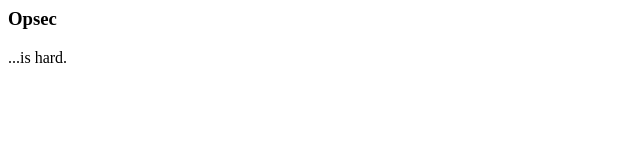
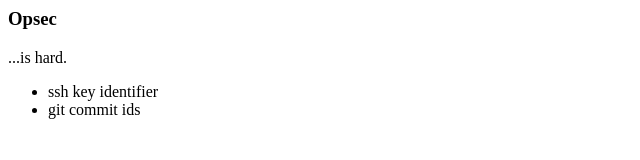
Before and after one commit to yydesa/yydesa.github.io, a plain HTML site: page index.html in a window 1280 px wide. Shown: the whole page, without its empty margins (0-640 px from the left). Drawn offline with Linux system fonts and the light colour scheme.

Commit message:
add points (mostly for testing the edit UI)

```diff
--- a/index.html
+++ b/index.html
@@ -1,2 +1,6 @@
 <h3>Opsec</h3>
 ...is hard.
+<ul>
+  <li>ssh key identifier</li>
+  <li>git commit ids</li>
+</ul>
```
